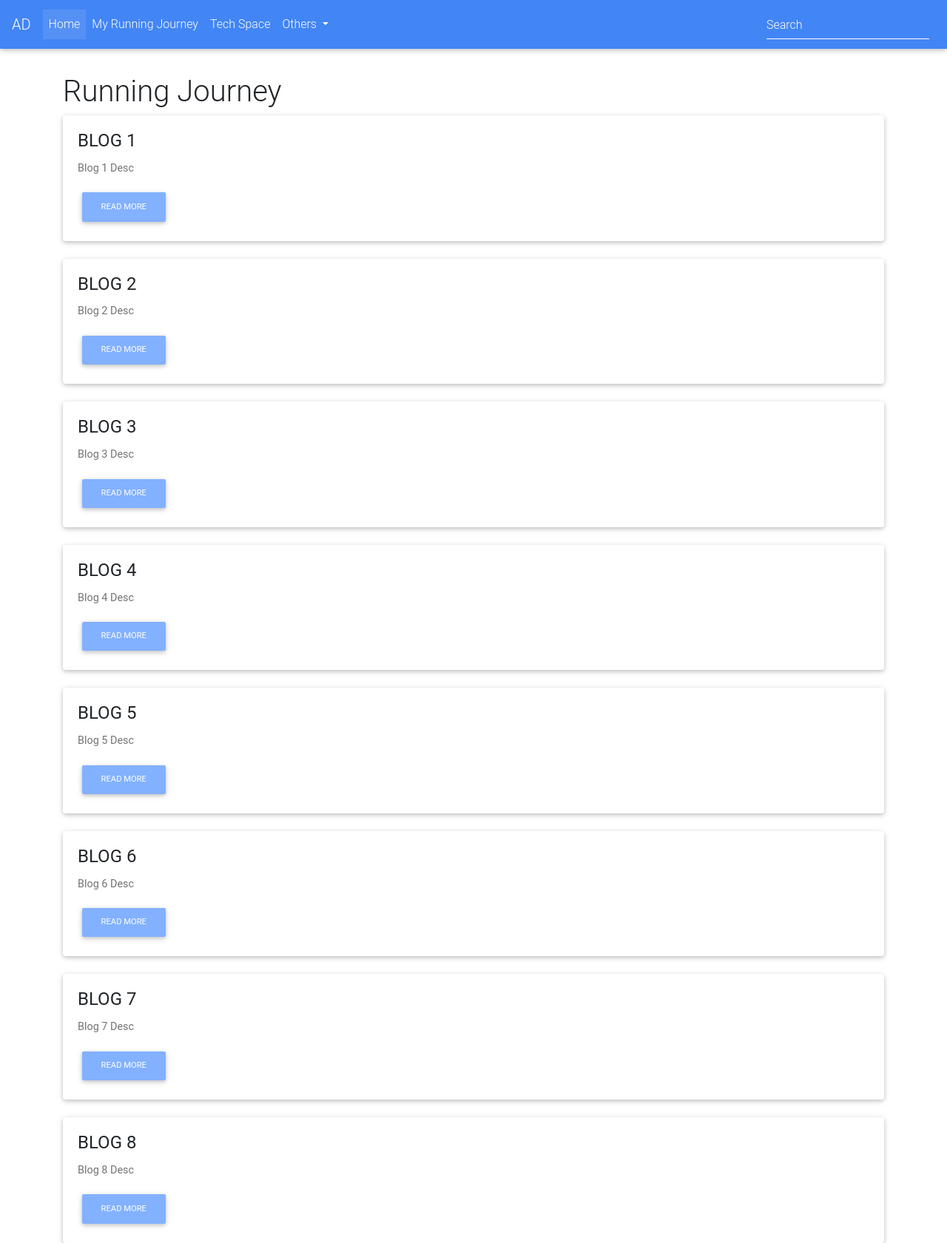
After one commit to avinashdesireddy/avinashdesireddy.github.io, a Flask app: page /tech in a window 1280 px wide. The commit adds this page. Shown: the whole page at 74% size. Run offline with Flask 2, Linux system fonts and the light colour scheme; some libraries are stand-ins or nearby versions.

Commit message:
Blog template

```diff
--- a/app/app.py
+++ b/app/app.py
@@ -7,5 +7,50 @@ app = Flask(__name__)
 def index():
     return render_template('index.html')
 
+@app.route("/tech")
+def techSpace():
+    pageTitle = ""
+    articles = [{
+        "title": "Blog 1",
+        "description": "Blog 1 Desc",
+        "content": ''' Blog 1
+        abcd
+        efg
+        '''
+    }, {
+        "title": "Blog 2",
+        "description": "Blog 2 Desc",
+        "content": ''' Blog 2 Content '''
+    }, {
+        "title": "Blog 3",
+        "description": "Blog 3 Desc",
+        "content": ''' Blog 3 Content '''
+    }, {
+        "title": "Blog 4",
+        "description": "Blog 4 Desc",
+        "content": ''' Blog 4 Content '''
+    }, {
+        "title": "Blog 5",
+        "description": "Blog 5 Desc",
+        "content": ''' Blog 5 Content '''
+    }, {
+        "title": "Blog 6",
+        "description": "Blog 6 Desc",
+        "content": ''' Blog 6 Content '''
+    }, {
+        "title": "Blog 7",
+        "description": "Blog 7 Desc",
+        "content": ''' Blog 7 Content '''
+    }, {
+        "title": "Blog 8",
+        "description": "Blog 8 Desc",
+        "content": ''' Blog 8 Content '''
+    }]
+    return render_template('blog.html', pageTitle="Running Journey", articles=articles)
+
+@app.route("/running")
+def runningJourney():
+    return render_template('blog.html')
+
 if __name__ == "__main__":
     app.run()
--- a/app/static/css/style.css
+++ b/app/static/css/style.css
@@ -38,3 +38,25 @@ html, body {
 .banner .tag {
     text-align: center;
 }
+
+section {
+    height:100vh;
+}
+
+.navbar {
+    z-index: 1040;
+}
+.side-nav {
+margin-top: 57px !important;
+}
+
+.double-nav .breadcrumb-dn p {
+  color: #fff;
+}
+
+@media (min-width: 1200px){
+.fixed-sn main {
+  margin-left: 20% !important;
+  margin-right: 20% !important;
+}
+}
--- /dev/null
+++ b/app/templates/base.html
@@ -0,0 +1,94 @@
+<!doctype html>
+<html lang="en">
+
+<head>
+  <!-- Required meta tags -->
+  <meta charset="utf-8">
+  <meta name="viewport" content="width=device-width, initial-scale=1, shrink-to-fit=no">
+  <!-- Reset CSS -->
+  <link rel="stylesheet" href="{{ url_for('static', filename='css/reset.css') }}">
+  <!-- Font Awesome -->
+  <link rel="stylesheet" href="https://use.fontawesome.com/releases/v5.8.2/css/all.css">
+  <!-- Bootstrap core CSS -->
+  <link href="https://cdnjs.cloudflare.com/ajax/libs/twitter-bootstrap/4.3.1/css/bootstrap.min.css" rel="stylesheet">
+  <!-- Material Design Bootstrap -->
+  <link href="https://cdnjs.cloudflare.com/ajax/libs/mdbootstrap/4.10.1/css/mdb.min.css" rel="stylesheet">
+
+  <link rel="stylesheet" href="{{ url_for('static', filename='css/style.css') }}">
+
+  <title>Avinash Desireddy | Runner - Blog </title>
+</head>
+
+<body >
+  <nav class="navbar fixed-top navbar-expand-lg navbar-dark scrolling-navbar bg-primary">
+    <a class="navbar-brand" href="#">AD</a>
+    <button class="navbar-toggler" type="button" data-toggle="collapse" data-target="#navbarSupportedContent"
+      aria-controls="navbarSupportedContent" aria-expanded="false" aria-label="Toggle navigation">
+      <span class="navbar-toggler-icon"></span>
+    </button>
+    <div class="collapse navbar-collapse" id="navbarSupportedContent">
+      <ul class="navbar-nav mr-auto">
+        <li class="nav-item active">
+          <a class="nav-link" href="#">Home <span class="sr-only">(current)</span></a>
+        </li>
+        <li class="nav-item">
+          <a class="nav-link" href="#">My Running Journey</a>
+        </li>
+        <li class="nav-item">
+          <a class="nav-link" href="#">Tech Space</a>
+        </li>
+        <li class="nav-item dropdown">
+          <a class="nav-link dropdown-toggle" id="navbarDropdownMenuLink" data-toggle="dropdown" aria-haspopup="true"
+            aria-expanded="false">Others
+          </a>
+          <div class="dropdown-menu dropdown-primary" aria-labelledby="navbarDropdownMenuLink">
+            <a class="dropdown-item" href="#">Books</a>
+            <a class="dropdown-item" href="#">Podcasts</a>
+            <a class="dropdown-item" href="#">Movies</a>
+          </div>
+        </li>
+      </ul>
+      <form class="form-inline">
+        <div class="md-form my-0">
+          <input class="form-control mr-sm-2" type="text" placeholder="Search" aria-label="Search">
+        </div>
+      </form>
+    </div>
+  </nav>
+
+  <!--Main layout-->
+  <main>
+
+    <div class="container free-bird" style="margin-top: 100px">
+        {% block content %}
+        {% endblock %}
+    </div>
+
+  </main>
+  <!--Main layout-->
+
+    <!-- JQuery -->
+    <script type="text/javascript" src="https://cdnjs.cloudflare.com/ajax/libs/jquery/3.4.1/jquery.min.js"></script>
+    <!-- Bootstrap tooltips -->
+    <script type="text/javascript"
+      src="https://cdnjs.cloudflare.com/ajax/libs/popper.js/1.14.4/umd/popper.min.js"></script>
+    <!-- Bootstrap core JavaScript -->
+    <script type="text/javascript"
+      src="https://cdnjs.cloudflare.com/ajax/libs/twitter-bootstrap/4.3.1/js/bootstrap.min.js"></script>
+    <!-- MDB core JavaScript -->
+    <script type="text/javascript"
+      src="https://cdnjs.cloudflare.com/ajax/libs/mdbootstrap/4.10.1/js/mdb.min.js"></script>
+    <script type="text/javascript">
+        // initialize scrollspy
+        $(document).ready(function() {
+          $(".button-collapse").sideNav({
+            breakpoint: 1200
+          });
+            // SideNav Scrollbar Initialization
+            var sideNavScrollbar = document.querySelector('.custom-scrollbar');
+            var ps = new PerfectScrollbar(sideNavScrollbar);
+        });
+    </script>
+</body>
+
+</html>
--- /dev/null
+++ b/app/templates/blog.html
@@ -0,0 +1,34 @@
+{% extends "base.html" %}
+{% block content %}
+
+<h1> {{ pageTitle }} </h1>
+
+<!-- Card deck -->
+  {% for article in articles %}
+  <!-- Card -->
+  <div class="card mb-4">
+
+    <!--Card image-->
+    <!--
+    <div class="view overlay">
+      <img class="card-img-top" src="https://mdbootstrap.com/img/Photos/Others/images/16.jpg" alt="Card image cap">
+      <a href="#!">
+        <div class="mask rgba-white-slight"></div>
+      </a>
+    </div>
+    -->
+    <!--Card content-->
+    <div class="card-body">
+
+      <!--Title-->
+      <h4 class="card-title">{{ article.title }}</h4>
+      <!--Text-->
+      <p class="card-text">{{ article.description }}</p>
+      <!-- Provides extra visual weight and identifies the primary action in a set of buttons -->
+      <button type="button" class="btn btn-light-blue btn-md">Read more</button>
+
+    </div>
+  </div>
+  <!-- Card -->
+  {% endfor %}
+{% endblock %}
```
